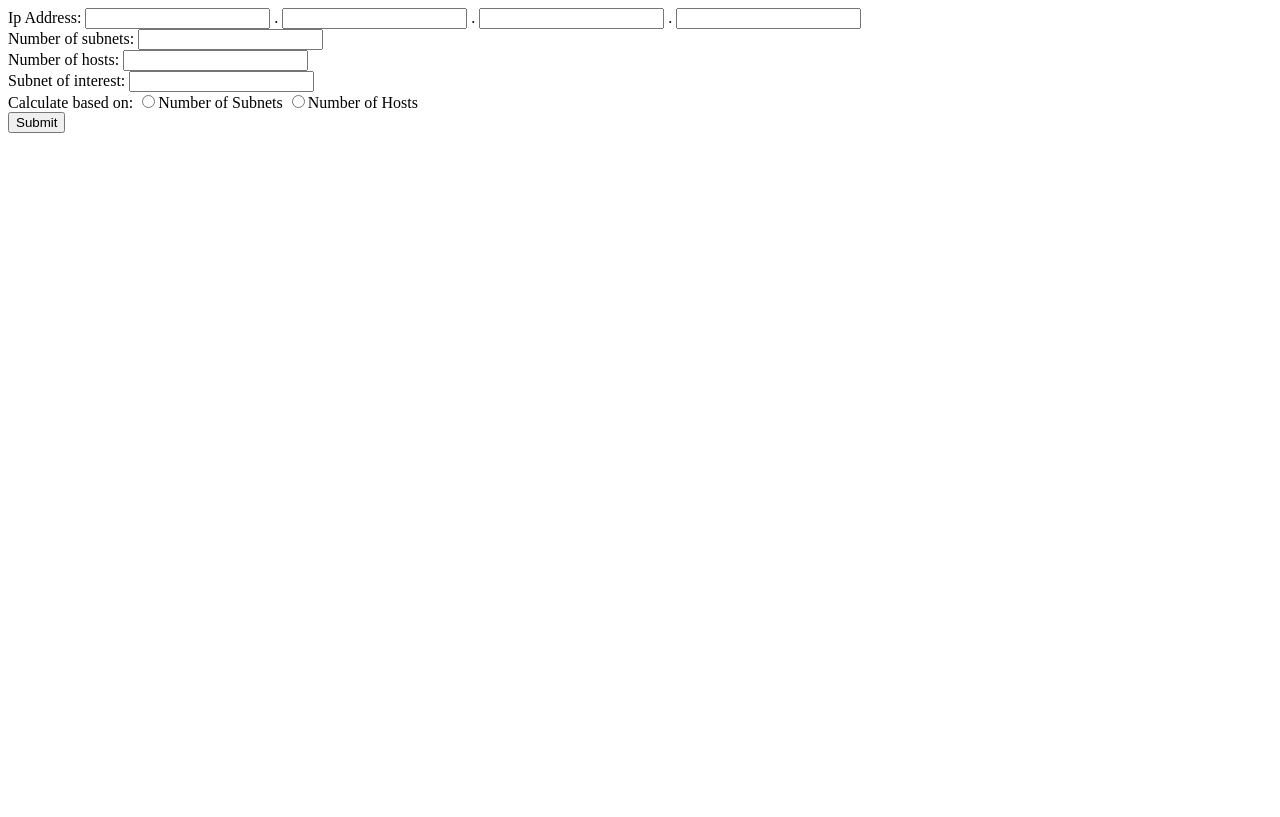
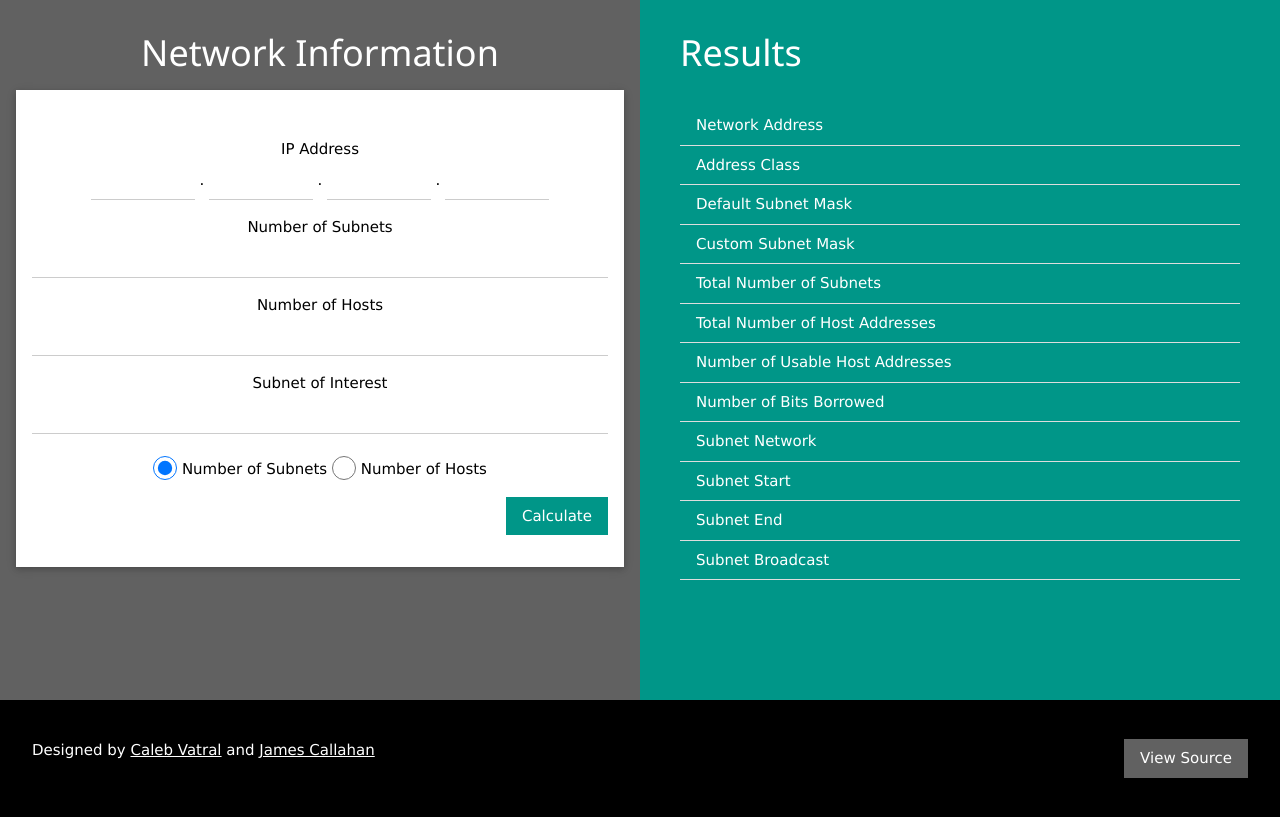
Before and after one commit to kbvatral/subnet-calculator, a PHP site: page / in a window 1280 px wide. Before the commit the page ends 133 px from the top, so only its background shows below. Run offline with PHP 8.4, Linux system fonts and the light colour scheme.

Commit message:
Complete redesign of the html frontend

```diff
--- /dev/null
+++ b/css/main.css
@@ -0,0 +1,23 @@
+html, body {
+  height: 100%;
+  width: 100%;
+}
+body {
+  display: table;
+  margin: 0;
+}
+#content{
+  min-height: calc(100vh - 100px);
+}
+#footer {
+   width:100%;
+   height:100px;
+}
+
+.v-input{
+  padding:8px;
+  /*display:block;*/
+  border:none;
+  border-bottom:1px solid #ccc;
+  width:100%
+}
--- /dev/null
+++ b/index.php
@@ -0,0 +1,140 @@
+<?php
+  include 'subnet.php';
+?>
+<!DOCTYPE html>
+<html>
+<title>Subnet Calculator</title>
+<meta charset="UTF-8">
+<meta name="viewport" content="width=device-width, initial-scale=1">
+<link rel="stylesheet" href="https://www.w3schools.com/w3css/4/w3.css">
+<link rel="stylesheet" href="css/main.css" />
+<body class="w3-content" style="max-width:100%">
+
+  <div class="w3-row w3-dark-grey" id="content">
+    <div class="w3-half w3-dark-grey w3-container w3-center" id="content">
+      <div class="w3-padding-16">
+        <h1>Network Information</h1>
+        <form class="w3-container w3-card-2 w3-padding-32 w3-white" action="index.php" method="get">
+          <div class="w3-section">
+            <label>IP Address</label><br />
+            <input class="v-input" style="width:18%;" type="text" name="ip1" maxlength="3" required> .
+            <input class="v-input" style="width:18%;" type="text" name="ip2" maxlength="3" required> .
+            <input class="v-input" style="width:18%;" type="text" name="ip3" maxlength="3" required> .
+            <input class="v-input" style="width:18%;" type="text" name="ip4" maxlength="3" required>
+          </div>
+          <div class="w3-section">
+            <label>Number of Subnets</label>
+            <input id="sub_field" class="w3-input" style="width:100%;" type="text" name="subnets">
+          </div>
+          <div class="w3-section">
+            <label>Number of Hosts</label>
+            <input id="host_field" class="w3-input" style="width:100%;" type="text" name="hosts">
+          </div>
+          <div class="w3-section">
+            <label>Subnet of Interest</label>
+            <input class="w3-input" style="width:100%;" type="text" required name="subnet_of_interest">
+          </div>
+          <div class="w3-section">
+            <input id="sub_radio" class="w3-radio" type="radio" name="calc" value="sub" checked onclick="changeRequired()">
+            <label>Number of Subnets</label>
+            <input id="host_radio" class="w3-radio" type="radio" name="calc" value="host" onclick="changeRequired()">
+            <label>Number of Hosts</label>
+          </div>
+          <button type="submit" class="w3-button w3-teal w3-right">Calculate</button>
+        </form>
+      </div>
+
+    </div>
+    <div class="w3-half w3-teal w3-container" id="content">
+      <div class="w3-padding-16 w3-padding-large">
+        <h1>Results</h1>
+        <div class="w3-padding-16">
+          <table class="w3-table w3-bordered">
+            <tr>
+              <td>Network Address</td>
+              <td><?php if(isset($ip)){print_ip($ip);} ?></td>
+            </tr>
+            <tr>
+              <td>Address Class</td>
+              <td><?php if(isset($ip_class)){echo $ip_class;} ?></td>
+            </tr>
+            <tr>
+              <td>Default Subnet Mask</td>
+              <td><?php if(isset($default_subnet)){print_ip($default_subnet);} ?></td>
+            </tr>
+            <tr>
+              <td>Custom Subnet Mask</td>
+              <td><?php if(isset($custom_subnet)){print_ip($custom_subnet);} ?></td>
+            </tr>
+            <tr>
+              <td>Total Number of Subnets</td>
+              <td><?php if(isset($num_subnets)){echo $num_subnets;} ?></td>
+            </tr>
+            <tr>
+              <td>Total Number of Host Addresses</td>
+              <td><?php if(isset($num_host)){echo $num_host;} ?></td>
+            </tr>
+            <tr>
+              <td>Number of Usable Host Addresses</td>
+              <td><?php if(isset($num_usable)){echo $num_usable;}  ?></td>
+            </tr>
+            <tr>
+              <td>Number of Bits Borrowed</td>
+              <td><?php if(isset($network_bits)){echo $network_bits;}  ?></td>
+            </tr>
+
+            <tr>
+              <td>Subnet Network</td>
+              <td><?php if(isset($subnet_network)){print_ip($subnet_network);} ?></td>
+            </tr>
+            <tr>
+              <td>Subnet Start</td>
+              <td><?php if(isset($subnet_start)){print_ip($subnet_start);} ?></td>
+            </tr>
+            <tr>
+              <td>Subnet End</td>
+              <td><?php if(isset($subnet_end)){print_ip($subnet_end);} ?></td>
+            </tr>
+            <tr>
+              <td>Subnet Broadcast</td>
+              <td><?php if(isset($subnet_broadcast)){print_ip($subnet_broadcast);} ?></td>
+            </tr>
+          </table>
+        </div>
+      </div>
+    </div>
+  </div>
+
+  <!-- Footer -->
+  <footer class="w3-container w3-black w3-padding-16">
+    <p class="w3-left w3-padding">Designed by <a href="https://github.com/kbvatral" target="_blank">Caleb Vatral</a> and <a href="https://github.com/JJCallahan" target="_blank">James Callahan</a></p>
+    <p class="w3-right w3-padding">
+      <a href="https://github.com/kbvatral/subnet-calculator" target="_blank" class="w3-button w3-dark-grey w3-hover-teal">View Source</a>
+    </p>
+  </footer>
+
+</body>
+
+<script>
+changeRequired();
+
+function changeRequired(){
+  var radioButtonValue = document.getElementsByName("calc");
+  var sub_field = document.getElementsByName("subnets");
+  var hosts_field = document.getElementsByName("hosts");
+
+  if(radioButtonValue[0].checked){
+    //set required
+    sub_field[0].setAttribute("required", "");
+    //remove required
+    hosts_field[0].removeAttribute("required");
+  }else{
+    //set required
+    hosts_field[0].setAttribute("required", "");
+    //remove required
+    sub_field[0].removeAttribute("required");
+  }
+
+}
+</script>
+</html>
--- a/subnet.php
+++ b/subnet.php
@@ -1,4 +1,6 @@
 <?php
+
+if(isset($_GET["ip1"])){
   $ip = array($_GET["ip1"], $_GET["ip2"], $_GET["ip3"], $_GET["ip4"]);
   $subnets = $_GET["subnets"];
   $hosts = $_GET["hosts"];
@@ -61,7 +63,13 @@
   $subnet_network = $subnet_return[0];
   $subnet_start = $subnet_return[1];
   $subnet_end = $subnet_return[2];
-  $subnet_braodcast = $subnet_return[3];
+  $subnet_broadcast = $subnet_return[3];
+
+  $num_subnets = pow(2, $network_bits);
+  $num_host = pow(2, $required_bits);
+  $num_usable = $num_host - 2;
+
+}
 
 //Calculate subnet based on number of required hosts
 function subnet_via_host($hosts, $remaining_bits, $default_subnet){
@@ -159,7 +167,7 @@
         }else if($i==($hosts-3)){
           $subnet_end = $subnet_ip;
         }else if($i==($hosts-2)){
-            $subnet_braodcast = $subnet_ip;
+          $subnet_broadcast = $subnet_ip;
         }
       }
     }
@@ -167,30 +175,11 @@
   //now subnet_ip is broadcast of subnet we are interested in
   //$subnet_braodcast = $subnet_ip;
 
-    return array($subnet_network, $subnet_start, $subnet_end, $subnet_braodcast);
+  return array($subnet_network, $subnet_start, $subnet_end, $subnet_broadcast);
 
 }
+function print_ip($ip_address){
+  echo $ip_address[0],".",$ip_address[1],".",$ip_address[2],".",$ip_address[3];
+}
+
 ?>
-
-<html>
-<head>
-  <title>Subnet Calculator</title>
-</head>
-<body>
-
-Network Address: <?php echo $ip[0],".",$ip[1],".",$ip[2],".",$ip[3]; ?><br />
-Address Class: <?php echo $ip_class; ?><br />
-Default Subnet Mask: <?php echo $default_subnet[0],".",$default_subnet[1],".",$default_subnet[2],".",$default_subnet[3]; ?><br />
-Custom Subnet Mask: <?php echo $custom_subnet[0],".",$custom_subnet[1],".",$custom_subnet[2],".",$custom_subnet[3]; ?><br />
-Total Number of Subnets: <?php echo pow(2, $network_bits); ?><br />
-Total Number of Host Addresses: <?php echo pow(2, $required_bits); ?><br />
-Number of Usable Host Addresses: <?php echo (pow(2, $required_bits)-2); ?><br />
-Number of Bits Borrowed: <?php echo $network_bits; ?><br /><br  />
-
-Subnet Network: <?php echo $subnet_network[0],".",$subnet_network[1],".",$subnet_network[2],".",$subnet_network[3]; ?><br />
-Subnet Start: <?php echo $subnet_start[0],".",$subnet_start[1],".",$subnet_start[2],".",$subnet_start[3]; ?><br />
-Subnet End: <?php echo $subnet_end[0],".",$subnet_end[1],".",$subnet_end[2],".",$subnet_end[3]; ?><br />
-Subnet Broadcast: <?php echo $subnet_braodcast[0],".",$subnet_braodcast[1],".",$subnet_braodcast[2],".",$subnet_braodcast[3];; ?><br />
-
-</body>
-</html>
```
Lines whose indentation alone changed are shown as unchanged.
